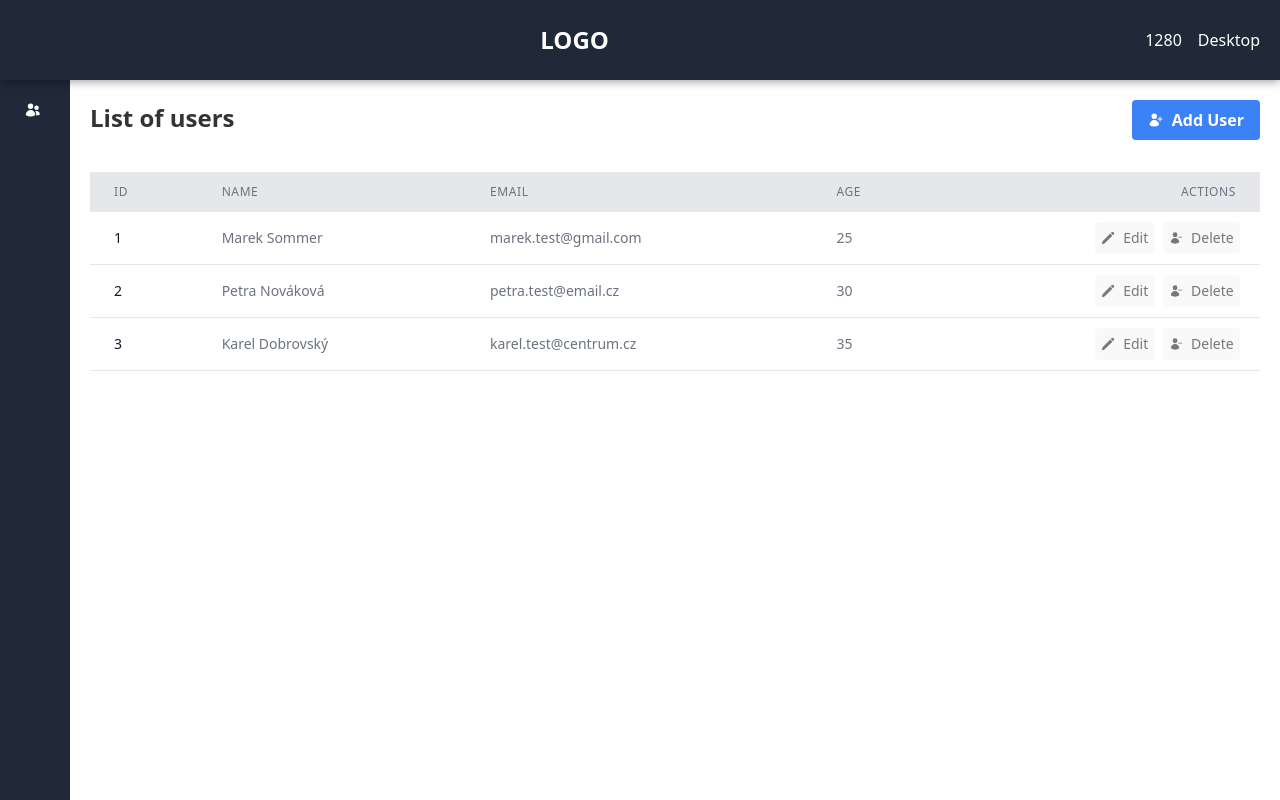
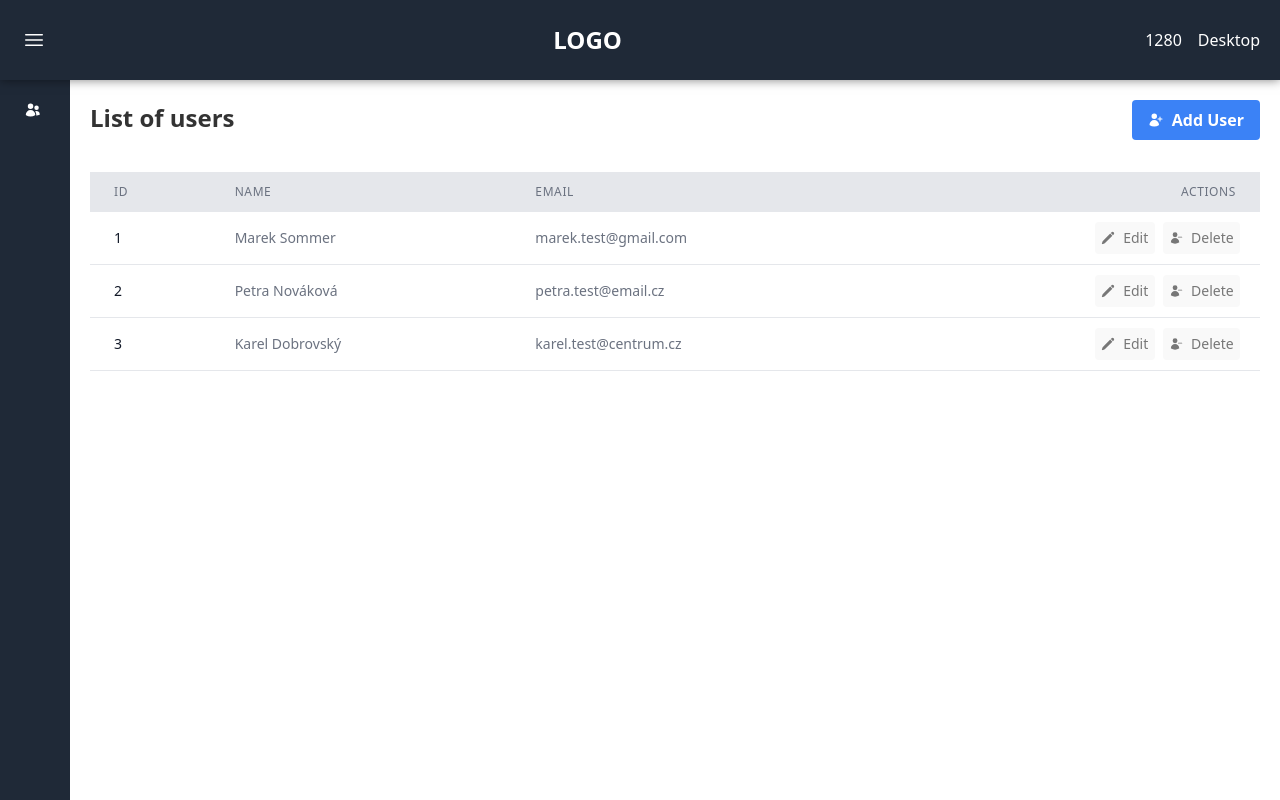
Before and after one commit to Cmanar0/SQ, a Nuxt app: page / in a window 1280 px wide. Built offline with nearby package versions, Linux system fonts and the light colour scheme.

Commit message:
Create users composable

```diff
--- a/components/usersTable.vue
+++ b/components/usersTable.vue
@@ -3,20 +3,22 @@ import userPlus from '../assets/svg/user-plus.vue'
 import userMinus from '../assets/svg/user-minus.vue'
 import edit from '../assets/svg/edit.vue'
 import close from '../assets/svg/close.vue'
+import { manageUsers } from '../stores/store.js'
 import { computed, ref, reactive } from 'vue'
-
-import { storeToRefs } from 'pinia'
-import { manageUsers } from '../stores/store.js'
-
-const usersStore = manageUsers()
-const { users } = storeToRefs(usersStore)
-
+import { usersComposable } from '../composables/manageUsers/usersComposable'
+const { users, addUserToStoreCOMP, editUserInStoreCOMP, deleteUserFromStoreCOMP } = usersComposable()
+console.log('users :>> ', users)
+// ---------------------- REACTIVE START ------------------------
 const userInfo = reactive({
+  id: 0,
   username: '',
   email: '',
   password: '',
   passwordConfirmation: ''
 })
+const isModalOpen = ref(false)
+// ---------------------- REACTIVE END --------------------------
+// -------------------- COMPUTED START-----------------------
 const isValidEmail = computed(() => {
   const emailPattern = /^[^\s@]+@[^\s@]+\.[^\s@]+$/
   return emailPattern.test(userInfo.email)
@@ -25,42 +27,43 @@ const isPasswordMatch = computed(() => {
   return userInfo.password === userInfo.passwordConfirmation
 })
 const isPassworGoodEnough = computed(() => {
-  const passwordPattern = /^(?=.*[a-z])(?=.*[A-Z])(?=.*\d)(?=.*[@$!%*?&])[A-Za-z\d@$!%*?&]{8,}$/
+  // const passwordPattern = /^(?=.*[a-z])(?=.*[A-Z])(?=.*\d)(?=.*[@$!%*?&])[A-Za-z\d@$!%*?&]{8,}$/
+  const passwordPattern = /^.{6,}$/
   return passwordPattern.test(userInfo.password)
 })
-
-const isModalOpen = ref(false) // Controls the modal visibility
+// -------------------- COMPUTED END-------------------------
+// -------------------- FUNCTIONS START ---------------------
 
 function addUser() {
-  // usersStore.addUser(userName.value, userEmail.value)
-  // userName.value = ''
-  // userEmail.value = ''
-  // userPassword.value = ''
-  // userPasswordConfirmation.value = ''
+  // userInfo.id = usersStore.users.length + 1
+  addUserToStoreCOMP({ id: userInfo.id, username: userInfo.username, email: userInfo.email, password: userInfo.password })
+  resetUserInfo()
   isModalOpen.value = false
 }
-const usedById = usersStore.getUserById(2)
-
+function resetUserInfo() {
+  userInfo.username = ''
+  userInfo.email = ''
+  userInfo.password = ''
+  userInfo.passwordConfirmation = ''
+}
 function editUser(id: number) {
-  const user = usersStore.getUserById(id)
-  console.log('user :>> ', user)
+  editUserInStoreCOMP(id)
+  // const user = usersStore.getUserById(id)
+  // console.log('user :>> ', user)
 }
 
 function deleteUser(id: number) {
-  const user = usersStore.getUserById(id)
-  console.log('user :>> ', user)
+  deleteUserFromStoreCOMP(id)
+  // const user = usersStore.deleteUser(id)
+  // console.log('user :>> ', user)
 }
+// -------------------- FUNCTIONS END ---------------------
 </script>
 <template>
   <div>
     <div class="main-header">
       <h1>List of users</h1>
-      <button
-        @click="isModalOpen = true"
-        class="btn-content mb-4 bg-blue-500 hover:bg-blue-700 text-white font-bold py-2 px-4 rounded"
-      >
-        <user-plus class="icon" /> Add User
-      </button>
+      <button @click="isModalOpen = true" class="btn-content mb-4 bg-blue-500 hover:bg-blue-700 text-white font-bold py-2 px-4 rounded"><user-plus class="icon" /> Add User</button>
     </div>
 
     <div class="overflow-auto">
@@ -68,26 +71,16 @@ function deleteUser(id: number) {
         <thead class="bg-gray-200">
           <tr>
             <th class="px-6 py-3 text-left text-xs font-medium text-gray-500 uppercase tracking-wider">ID</th>
-            <th class="px-6 py-3 text-left text-xs font-medium text-gray-500 uppercase tracking-wider">
-              Name
-            </th>
-            <th class="px-6 py-3 text-left text-xs font-medium text-gray-500 uppercase tracking-wider">
-              Email
-            </th>
-            <th class="px-6 py-3 text-left text-xs font-medium text-gray-500 uppercase tracking-wider">
-              Age
-            </th>
-            <th class="px-6 py-3 text-right text-xs font-medium text-gray-500 uppercase tracking-wider">
-              Actions
-            </th>
+            <th class="px-6 py-3 text-left text-xs font-medium text-gray-500 uppercase tracking-wider">Name</th>
+            <th class="px-6 py-3 text-left text-xs font-medium text-gray-500 uppercase tracking-wider">Email</th>
+            <th class="px-6 py-3 text-right text-xs font-medium text-gray-500 uppercase tracking-wider">Actions</th>
           </tr>
         </thead>
         <tbody>
           <tr v-for="user in users" :key="user.id" class="bg-white border-b hover:bg-gray-50">
             <td class="px-6 py-4 whitespace-nowrap text-sm font-medium text-gray-900">{{ user.id }}</td>
-            <td class="px-6 py-4 whitespace-nowrap text-sm text-gray-500">{{ user.name }}</td>
+            <td class="px-6 py-4 whitespace-nowrap text-sm text-gray-500">{{ user.username }}</td>
             <td class="px-6 py-4 whitespace-nowrap text-sm text-gray-500">{{ user.email }}</td>
-            <td class="px-6 py-4 whitespace-nowrap text-sm text-gray-500">{{ user.age }}</td>
             <td class="px-5 py-2 text-right text-sm font-medium">
               <div class="actions">
                 <span class="btn-content" @click="editUser(user.id)">
@@ -107,11 +100,7 @@ function deleteUser(id: number) {
     <!-- <pre class="mt-4">{{ usedById }}</pre> -->
     <!-- -------------- Modal START -------------- -->
     <div>
-      <div
-        v-if="isModalOpen"
-        class="fixed inset-0 bg-gray-600 bg-opacity-50 overflow-y-auto h-full w-full flex items-center justify-center"
-        @click.self="isModalOpen = false"
-      >
+      <div v-if="isModalOpen" class="fixed inset-0 bg-gray-600 bg-opacity-50 overflow-y-auto h-full w-full flex items-center justify-center" @click.self="isModalOpen = false">
         <!-- Modal content, now centered -->
         <div class="relative bg-white rounded-lg shadow-lg p-6 w-full max-w-md m-auto" @click.stop>
           <div class="modal-header flex justify-between items-start mb-4">
@@ -122,12 +111,7 @@ function deleteUser(id: number) {
             </button>
           </div>
           <div class="modal-body flex flex-col gap-4">
-            <input
-              v-model="userName"
-              type="text"
-              placeholder="Name"
-              class="p-2 border border-gray-200 rounded w-full"
-            />
+            <input v-model="userInfo.username" type="text" placeholder="Name" class="p-2 border border-gray-200 rounded w-full" />
             <div>
               <label for="email" class="sr-only">Email</label>
               <input
@@ -139,9 +123,7 @@ function deleteUser(id: number) {
                 :class="{ 'border-red-500': userInfo.email && !isValidEmail }"
                 required
               />
-              <p v-if="userInfo.email && !isValidEmail" class="mt-1 text-sm text-red-500">
-                Please enter a valid email address.
-              </p>
+              <p v-if="userInfo.email && !isValidEmail" class="mt-1 text-sm text-red-500">Please enter a valid email address.</p>
             </div>
             <div>
               <label for="email" class="sr-only">Password</label>
@@ -155,8 +137,9 @@ function deleteUser(id: number) {
                 required
               />
               <p v-if="userInfo.password && !isPassworGoodEnough" class="mt-1 text-sm text-red-500">
-                Password must be at least 8 characters long. Must contain at least one uppercase letter, one
-                lowercase letter, one number and one special character.
+                Password must be at least 6 characters long.
+                <!-- Must contain at least one uppercase letter, one
+                lowercase letter, one number and one special character. -->
               </p>
             </div>
             <div>
@@ -170,19 +153,12 @@ function deleteUser(id: number) {
                 :class="{ 'border-red-500': userInfo.passwordConfirmation && !isPasswordMatch }"
                 required
               />
-              <p v-if="userInfo.passwordConfirmation && !isPasswordMatch" class="mt-1 text-sm text-red-500">
-                Password does not match.
-              </p>
+              <p v-if="userInfo.passwordConfirmation && !isPasswordMatch" class="mt-1 text-sm text-red-500">Password does not match.</p>
             </div>
           </div>
 
           <div class="modal-footer flex justify-end mt-4">
-            <button
-              @click="addUser"
-              class="bg-green-500 hover:bg-green-700 text-white font-bold py-2 px-4 rounded"
-            >
-              Save
-            </button>
+            <button @click="addUser" class="bg-green-500 hover:bg-green-700 text-white font-bold py-2 px-4 rounded">Save</button>
           </div>
         </div>
       </div>
--- /dev/null
+++ b/composables/manageUsers/usersComposable.js
@@ -0,0 +1,21 @@
+import { storeToRefs } from 'pinia'
+import { manageUsers } from '@/stores/store'
+
+export function usersComposable() {
+  const usersStore = manageUsers()
+  const { users } = storeToRefs(usersStore)
+
+  const addUserToStoreCOMP = user => {
+    usersStore.addUser(user)
+  }
+
+  const editUserInStoreCOMP = (id, user) => {
+    usersStore.editUser(id, user)
+  }
+
+  const deleteUserFromStoreCOMP = id => {
+    usersStore.deleteUser(id)
+  }
+
+  return { users, addUserToStoreCOMP, editUserInStoreCOMP, deleteUserFromStoreCOMP }
+}
--- a/layouts/default.vue
+++ b/layouts/default.vue
@@ -159,6 +159,13 @@ main {
 
 .ham {
   cursor: pointer;
+  width: 1.5rem;
+  height: 1.5rem;
+  fill: #fff;
+  margin-left: 2px;
+}
+.ham:hover {
+  fill: #ccc;
 }
 .icon {
   min-width: 1.1em;
--- a/nuxt.config.ts
+++ b/nuxt.config.ts
@@ -1,5 +1,6 @@
-// https://nuxt.com/docs/api/configuration/nuxt-config
+import { defineNuxtConfig } from 'nuxt/config'
+
 export default defineNuxtConfig({
   devtools: { enabled: true },
-  modules: ["@pinia/nuxt", "@nuxtjs/tailwindcss"],
-});
+  modules: ['@pinia/nuxt', '@nuxtjs/tailwindcss']
+})
--- a/stores/store.ts
+++ b/stores/store.ts
@@ -5,15 +5,19 @@ export const manageUsers = defineStore({
   state: () => {
     return {
       users: [
-        { id: 1, name: 'Marek Sommer', email: 'marek.test@gmail.com', age: 25 },
-        { id: 2, name: 'Petra Nováková', email: 'petra.test@email.cz', age: 30 },
-        { id: 3, name: 'Karel Dobrovský', email: 'karel.test@centrum.cz', age: 35 }
+        { id: 1, username: 'Marek Sommer', email: 'marek.test@gmail.com', password: 25 },
+        { id: 2, username: 'Petra Nováková', email: 'petra.test@email.cz', password: 30 },
+        { id: 3, username: 'Karel Dobrovský', email: 'karel.test@centrum.cz', password: 35 }
       ]
     }
   },
   actions: {
-    addUser(id: number, name: string, email: string, age: number) {
-      this.users.push({ id, name, email, age })
+    addUser(id: number, username: string, email: string, password: any) {
+      this.users.push({ id, username, email, password })
+    },
+    deleteUser(id: number) {
+      const index = this.users.findIndex(user => user.id === id)
+      this.users.splice(index, 1)
     }
   },
   getters: {
```
Also changed, not shown: tsconfig.json (+5 -4 lines).
